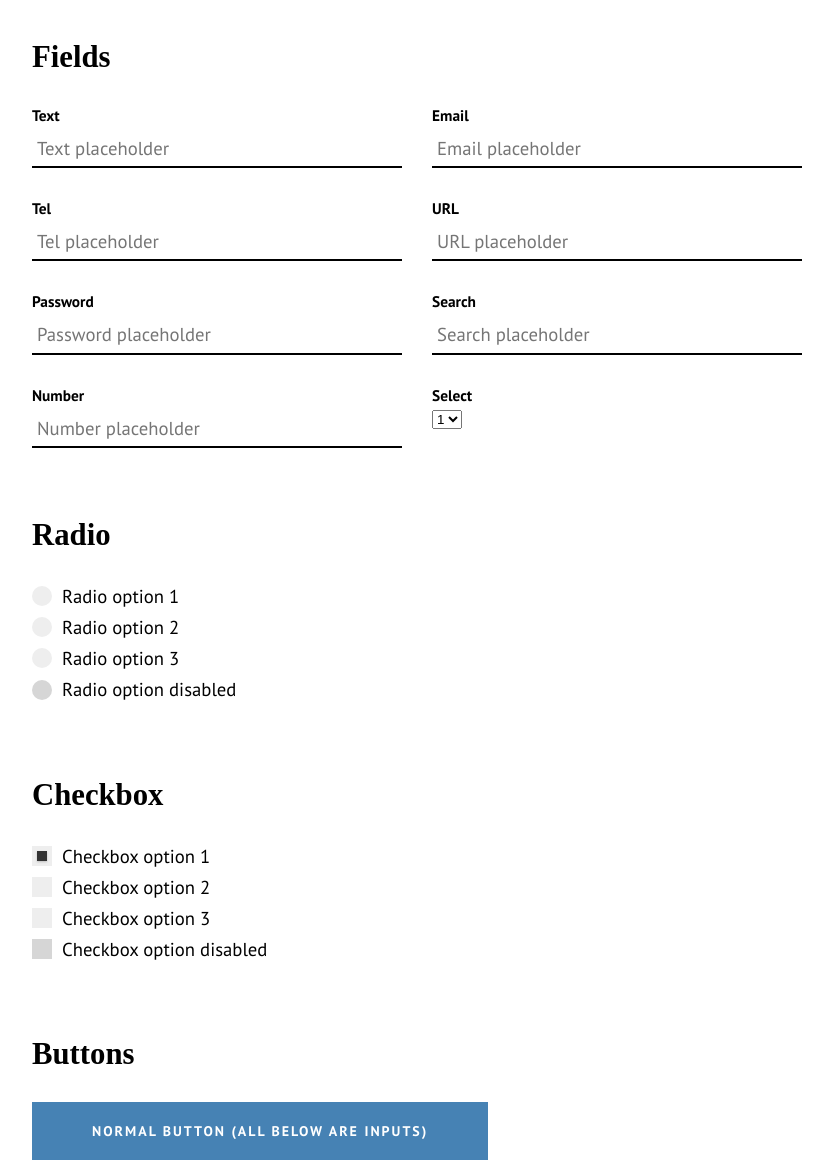
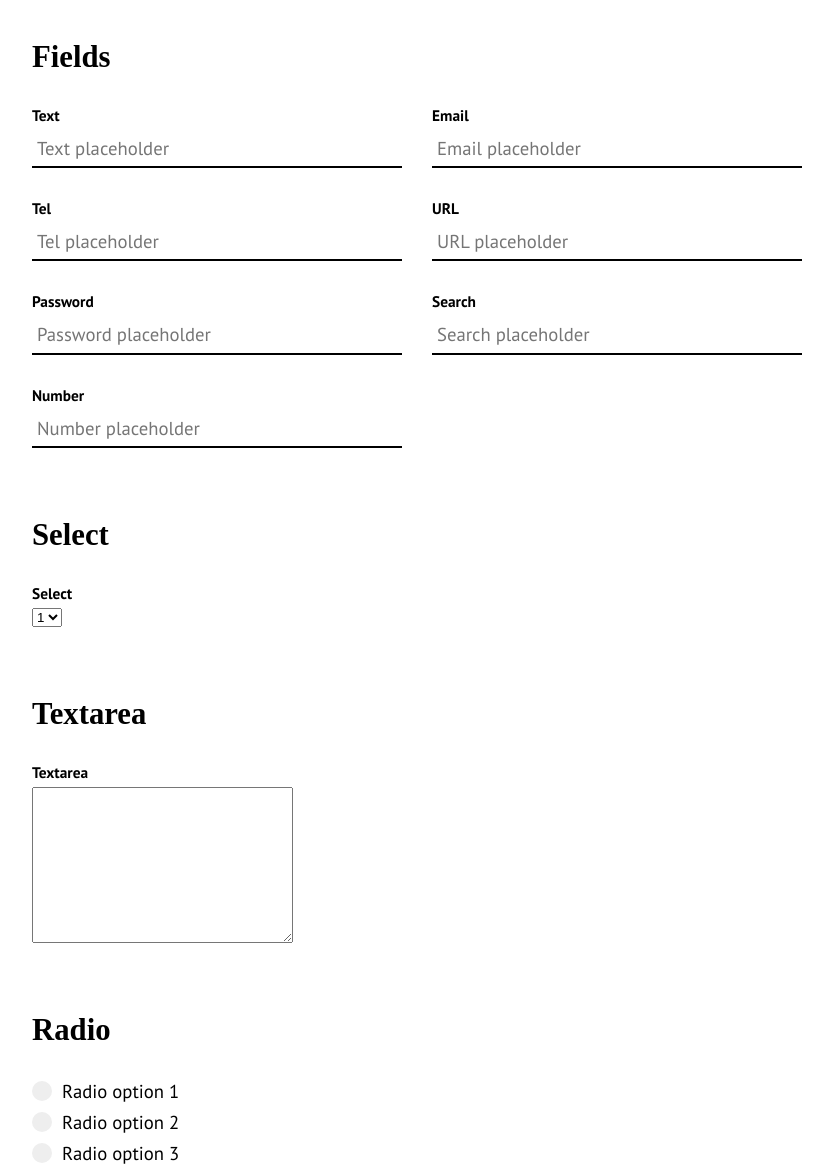
Before and after one commit to Jaspero/modular-style, a plain HTML site: page index.html in a window 1280 px wide. Shown: the top 1173 px of the page, without its empty margins (223-1056 px from the left). Drawn offline with Linux system fonts and the light colour scheme.

Commit message:
Initial textarea & select :construction:

```diff
--- a/index.html
+++ b/index.html
@@ -72,6 +72,17 @@ sass --watch style.scss:style.css
             </div>
         </div>
         <div class="col-4 col-s-10">
+            <div class="field"></div>
+        </div>
+    </div>
+
+    <div class="row contained center">
+        <div class="col-8 col-s-10">
+            <h3>Select</h3>
+        </div>
+    </div>
+    <div class="row contained center">
+        <div class="col-8 col-s-10">
             <div class="field">
                 <label for="id_number">Select</label>
                 <select name="" id="">
@@ -80,6 +91,20 @@ sass --watch style.scss:style.css
                     <option value="">3</option>
                     <option value="">4</option>
                 </select>
+            </div>
+        </div>
+    </div>
+
+    <div class="row contained center">
+        <div class="col-8 col-s-10">
+            <h3>Textarea</h3>
+        </div>
+    </div>
+    <div class="row contained center">
+        <div class="col-8 col-s-10">
+            <div class="field">
+                <label for="id_textarea">Textarea</label>
+                <textarea name="asd" id="id_textarea" cols="30" rows="10"></textarea>
             </div>
         </div>
     </div>
```
